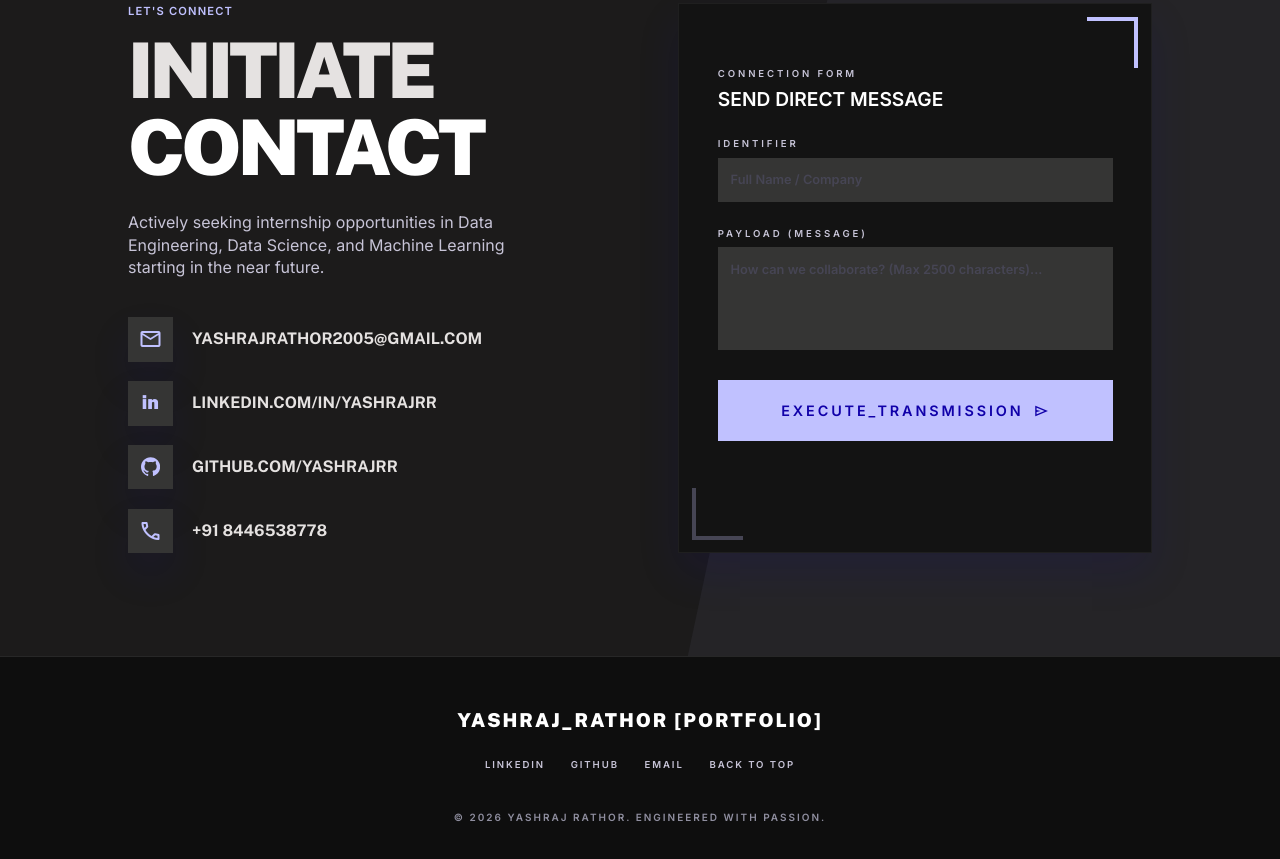
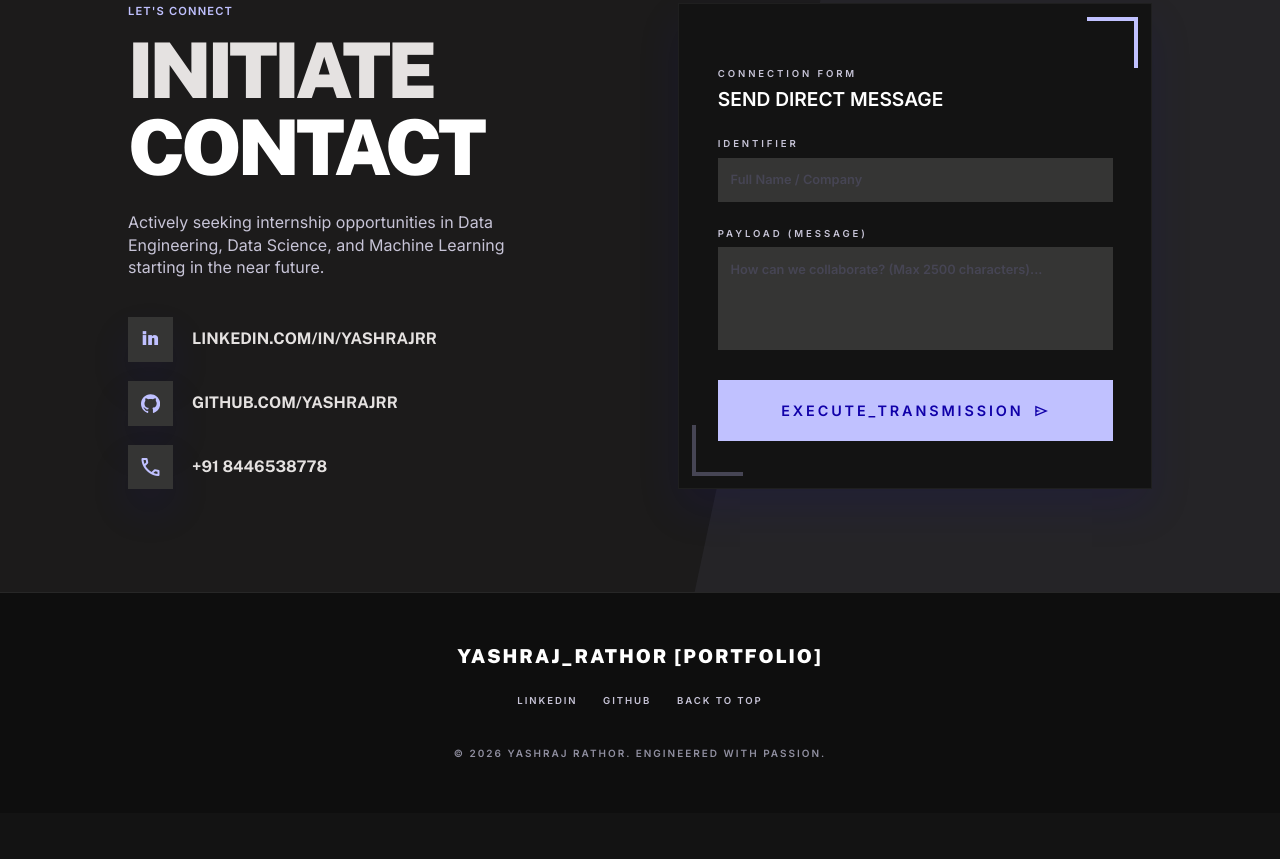
Before and after one commit to yashrajrr/Yashraj_Portfolio_Website, a plain HTML site: page index.html in a window 1280 px wide. Shown: the part 6008-6867 px from the top of the page. After the commit the page ends 6821 px from the top, so only its background shows below. Drawn offline with nearby package versions, Linux system fonts and the light colour scheme.

Commit message:
Scrubbed visible email addresses from frontend

```diff
--- a/index.html
+++ b/index.html
@@ -575,14 +575,7 @@
                 </p>
 
                 <div class="space-y-6">
-                    <a href="mailto:yashrajrathor2005@gmail.com" class="flex items-center gap-6 group">
-                        <div
-                            class="w-14 h-14 bg-surface-container-highest flex items-center justify-center text-primary group-hover:bg-primary group-hover:text-on-primary transition-colors brutal-shadow">
-                            <span class="material-symbols-outlined">mail</span>
-                        </div>
-                        <span
-                            class="text-lg md:text-xl font-bold font-headline uppercase break-all">yashrajrathor2005@gmail.com</span>
-                    </a>
+
 
                     <a href="https://www.linkedin.com/in/yashrajrr" target="_blank"
                         class="flex items-center gap-6 group">
@@ -682,8 +675,7 @@
                 href="https://www.linkedin.com/in/yashrajrr" target="_blank">LinkedIn</a>
             <a class="text-on-surface-variant hover:text-white transition-colors font-['Inter'] text-xs font-bold tracking-[0.2em] uppercase"
                 href="https://github.com/yashrajrr" target="_blank">GitHub</a>
-            <a class="text-on-surface-variant hover:text-white transition-colors font-['Inter'] text-xs font-bold tracking-[0.2em] uppercase"
-                href="mailto:yashrajrathor2005@gmail.com">Email</a>
+
             <a class="text-on-surface-variant hover:text-white transition-colors font-['Inter'] text-xs font-bold tracking-[0.2em] uppercase"
                 href="#home">Back to Top</a>
         </div>
```
